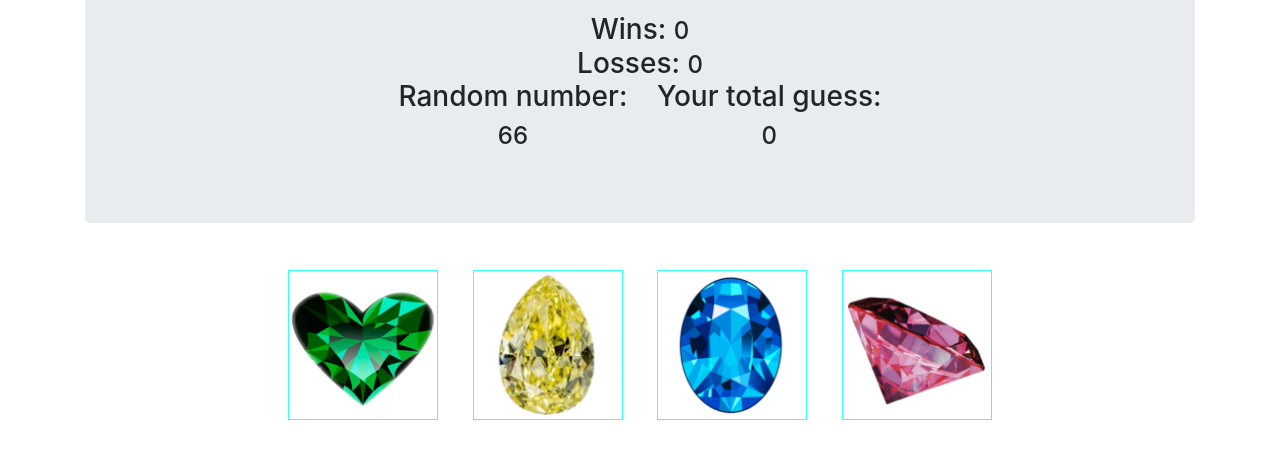
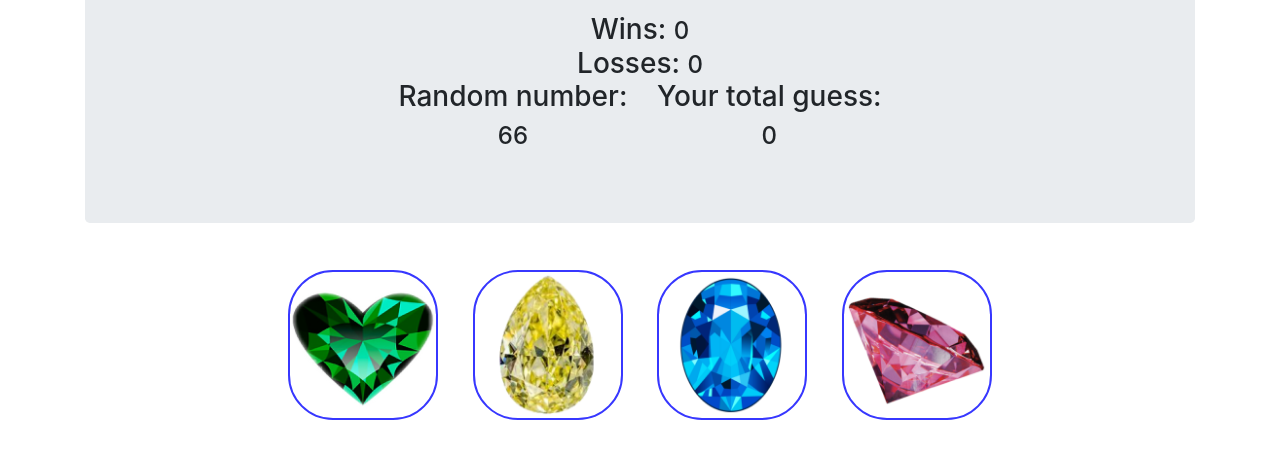
Before and after one commit to alexmukha/CrystallsCollector, a plain HTML site: page index.html in a window 1280 px wide. Shown: the part 195-654 px from the top of the page. Drawn offline with nearby package versions, Linux system fonts and the light colour scheme.

Commit message:
CSS update

```diff
--- a/assets/css/style.css
+++ b/assets/css/style.css
@@ -3,5 +3,6 @@ img {
     width: 150px;
     cursor: pointer;
     margin: 15px;
-    border: 1px solid rgb(55, 255, 255);
+    border: 2px solid rgb(55, 55, 255);
+    border-radius: 45px;
 }
--- a/assets/javascript/game.js
+++ b/assets/javascript/game.js
@@ -10,6 +10,7 @@ $(document).ready(function () {
     function play() {
         randomNum = 19 + Math.floor(Math.random() * 102);
         $("#rNumber").text(randomNum);
+
 
         // Function to shuffle jewels array
         function shuffle(array) {
```
